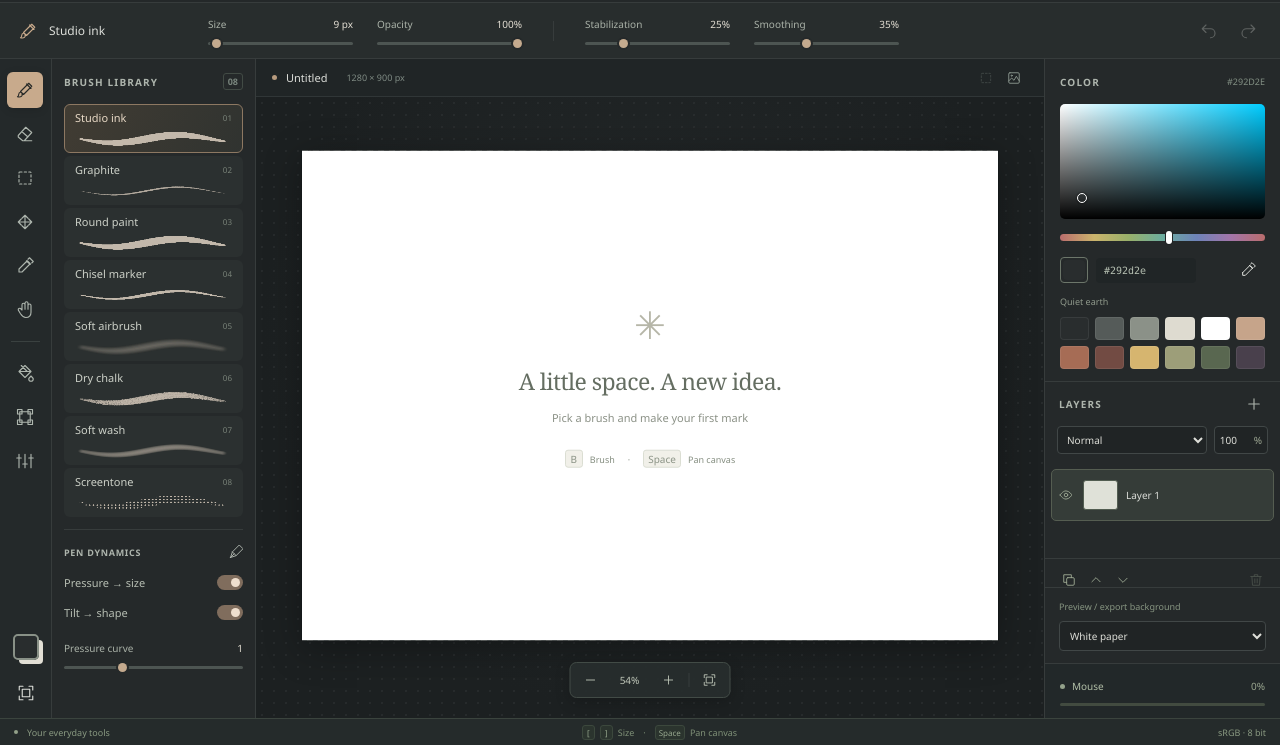
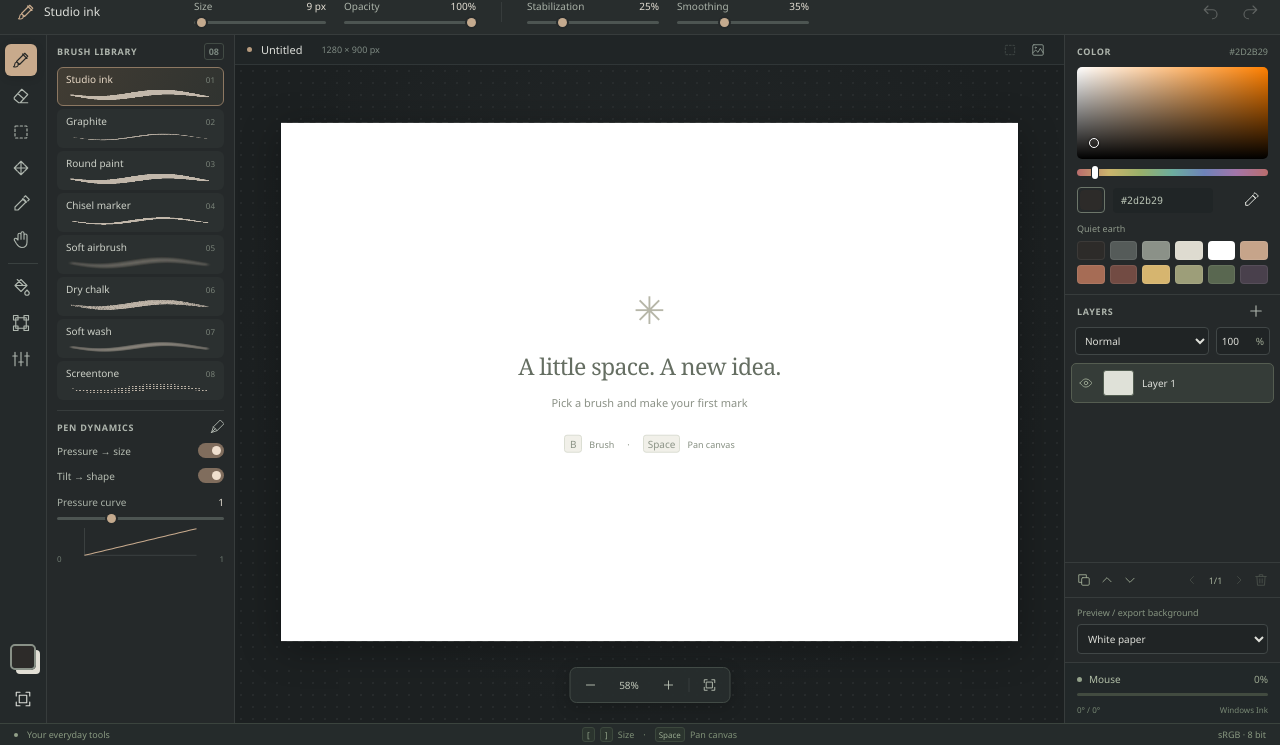
Before and after one commit to glitchykid/xartist, a website built with Vite: page index.html in a window 1280 px wide. Shown: the part 55-800 px from the top of the page. Built offline with nearby package versions, Linux system fonts and the light colour scheme.

Commit message:
Make the studio scroll-free and publish compact Windows preview

```diff
--- a/package.json
+++ b/package.json
@@ -1,6 +1,6 @@
 {
   "name": "xartist",
-  "version": "0.1.0",
+  "version": "0.1.1",
   "description": "A calm, free illustration studio with expressive tablet-aware brushes.",
   "author": "glitchykid",
   "license": "MIT",
--- a/src/i18n.ts
+++ b/src/i18n.ts
@@ -3,6 +3,15 @@ export type Locale = (typeof locales)[number];
 export const languages = ['English', 'Русский', 'Українська', '한국어', '日本語', '简体中文'];
 // Every row has the same locale order; keeping translations together prevents missing keys.
 const messages = {
+  previousPage: [
+    'Previous layers',
+    'Предыдущие слои',
+    'Попередні шари',
+    '이전 레이어',
+    '前のレイヤー',
+    '上一页图层',
+  ],
+  nextPage: ['Next layers', 'Следующие слои', 'Наступні шари', '다음 레이어', '次のレイヤー', '下一页图层'],
   studio: [
     'Illustration studio',
     'Студия иллюстрации',
--- a/src/icons.ts
+++ b/src/icons.ts
@@ -1,4 +1,6 @@
 const paths: Record<string, string> = {
+  left: '<path d="m15 5-7 7 7 7"/>',
+  right: '<path d="m9 5 7 7-7 7"/>',
   brush: '<path d="m14 4 6 6M8 16l-2-2L17 3l4 4-11 11-2-2ZM6 15c-4 0-1 5-4 6 5 1 7-1 6-4"/>',
   eraser: '<path d="m3 14 10-11 8 7-10 11H9l-6-5ZM8 9l8 7M11 21h10"/>',
   select: '<rect x="4" y="4" width="16" height="16" rx="1" stroke-dasharray="3 3"/>',
--- a/src/main.ts
+++ b/src/main.ts
@@ -28,7 +28,7 @@ const button = (action: string, key: Key, glyph: string, extra = '', shortcut =
 const range = (id: string, key: Key, min: number, max: number, value: number, unit = '', step = 1) =>
   `<label class="range-field" for="${id}"><span>${t(key)}</span><output id="${id}-value">${value}${unit}</output><input id="${id}" type="range" min="${min}" max="${max}" step="${step}" value="${value}" data-unit="${unit}"></label>`;
 const swatches = [
-  '#292d2e',
+  '#2d2b29',
   '#555b59',
   '#8b9188',
   '#dedbd0',
@@ -48,7 +48,7 @@ class Studio {
     kind: 'ink',
     size: 9,
     opacity: 1,
-    color: '#292d2e',
+    color: '#2d2b29',
     stabilization: 25,
     smoothing: 35,
     pressure: true,
@@ -79,6 +79,7 @@ class Studio {
   private recoveryTimer = 0;
   private toastTimer = 0;
   private hasMarks = false;
+  private layerPage = 0;
   private savedRecovery: string | undefined;
   private inspectorCancel: (() => void) | null = null;
   constructor() {
@@ -86,7 +87,10 @@ class Studio {
     this.mount();
     this.bindDocument();
     this.fit();
-    window.addEventListener('resize', () => this.fit());
+    window.addEventListener('resize', () => {
+      this.fit();
+      this.refresh(true);
+    });
     window.addEventListener('keydown', (e) => this.key(e));
     window.addEventListener('keyup', (e) => {
       if (e.code === 'Space') {
@@ -137,7 +141,7 @@ class Studio {
           <div class="canvas-controls">${button('zoom-out', 'zoom', 'minus')}<button data-action="actual" id="zoom-label">100%</button>${button('zoom-in', 'zoom', 'plus')}<span class="divider"></span>${button('fit', 'fit', 'fit')}</div></div>
       </main>
       <aside class="right-panel"><section class="color-panel"><div class="panel-heading">${t('color')}<span id="hex-value">${this.settings.color.toUpperCase()}</span></div><div id="color-field" role="slider" tabindex="0" aria-label="${t('color')}" aria-valuemin="0" aria-valuemax="100" aria-valuenow="0"><span id="color-point"></span></div><input id="hue" type="range" min="0" max="359" value="20" aria-label="${t('color')}" class="hue"><div class="color-value"><label class="color-chip"><input id="color-picker" type="color" value="${this.settings.color}" aria-label="${t('color')}"></label><input id="hex" value="${this.settings.color}" aria-label="HEX" maxlength="7"><button data-action="tool:eyedropper" title="${t('eyedropper')}">${icon('eyedropper', 16)}</button></div><div class="palette-label">${t('palette')}</div><div class="swatches">${swatches.map((c) => `<button style="--swatch:${c}" data-color="${c}" title="${c}" aria-label="${c}"></button>`).join('')}</div></section>
-        <section class="layers-panel"><div class="panel-heading"><span>${t('layers')}</span>${button('add-layer', 'addLayer', 'plus')}</div><div class="layer-options"><select id="blend" aria-label="${t('blend')}">${(['source-over', 'multiply', 'screen', 'overlay'] as Blend[]).map((v) => `<option value="${v}">${t(v === 'source-over' ? 'normal' : v)}</option>`).join('')}</select><label class="layer-alpha" title="${t('opacity')}"><input id="layer-opacity" type="number" min="0" max="100" value="100" aria-label="${t('opacity')}"><span>%</span></label></div><div id="layers"></div><div class="layer-actions">${button('duplicate', 'duplicate', 'duplicate')}${button('up', 'up', 'up')}${button('down', 'down', 'down')}<span></span>${button('delete-layer', 'delete', 'delete')}</div></section>
+        <section class="layers-panel"><div class="panel-heading"><span>${t('layers')}</span>${button('add-layer', 'addLayer', 'plus')}</div><div class="layer-options"><select id="blend" aria-label="${t('blend')}">${(['source-over', 'multiply', 'screen', 'overlay'] as Blend[]).map((v) => `<option value="${v}">${t(v === 'source-over' ? 'normal' : v)}</option>`).join('')}</select><label class="layer-alpha" title="${t('opacity')}"><input id="layer-opacity" type="number" min="0" max="100" value="100" aria-label="${t('opacity')}"><span>%</span></label></div><div id="layers"></div><div class="layer-actions">${button('duplicate', 'duplicate', 'duplicate')}${button('up', 'up', 'up')}${button('down', 'down', 'down')}<div class="layer-pager">${button('page-prev', 'previousPage', 'left')}<span id="layer-page" aria-live="polite">1/1</span>${button('page-next', 'nextPage', 'right')}</div>${button('delete-layer', 'delete', 'delete')}</div></section>
         <div class="paper-setting"><label for="paper">${t('background')}</label><select id="paper"><option value="white" ${this.paper ? 'selected' : ''}>${t('paper')}</option><option value="transparent" ${!this.paper ? 'selected' : ''}>${t('transparent')}</option></select></div>
         <div class="pen-panel" title="${t('penHint')}"><div><span class="status-led"></span><strong id="device">${t('mouse')}</strong><span id="pressure-number">0%</span></div><div class="meter"><i id="pressure-meter"></i></div><p><span id="tilt-number">0° / 0°</span><span>Windows Ink</span></p></div>
       </aside></div><footer class="statusbar"><span class="status-led"></span><span id="status">${t('essentials')}</span><span class="footer-tip"><kbd>[</kbd> <kbd>]</kbd> ${t('size')} <span>·</span> <kbd>Space</kbd> ${t('hand')}</span><span id="selection-info"></span><span>sRGB · 8 bit</span></footer>
@@ -234,7 +238,7 @@ class Studio {
   private bindDocument() {
     this.doc.onChange = () => {
       this.hasMarks = true;
-      this.refresh();
+      this.refresh(true);
       this.render();
       this.syncDirty();
       clearTimeout(this.recoveryTimer);
@@ -272,19 +276,27 @@ class Studio {
     this.strokeSurface = surface(doc.width, doc.height);
     this.working = null;
     this.bindDocument();
-    this.refresh();
+    this.refresh(true);
     this.fit();
     this.syncDirty();
   }
-  private refresh() {
+  private refresh(revealActive = false) {
     $('#document-name').textContent = this.doc.name + (this.doc.dirty ? ' •' : '');
     $('#document-size').textContent = `${this.doc.width} × ${this.doc.height} px`;
     $<HTMLButtonElement>('#undo').disabled = !this.doc.canUndo;
     $<HTMLButtonElement>('#redo').disabled = !this.doc.canRedo;
     $<HTMLButtonElement>('#deselect').disabled = !this.doc.selection;
     $('#empty-hint').hidden = this.hasMarks;
+    const ordered = [...this.doc.layers].reverse();
+    const rows = Math.max(1, Math.floor($('#layers').clientHeight / 43));
+    const pages = Math.max(1, Math.ceil(ordered.length / rows));
+    if (revealActive) this.layerPage = Math.floor(ordered.findIndex((l) => l.id === this.doc.active) / rows);
+    this.layerPage = Math.max(0, Math.min(pages - 1, this.layerPage));
+    $('#layer-page').textContent = `${this.layerPage + 1}/${pages}`;
+    $<HTMLButtonElement>('[data-action="page-prev"]').disabled = this.layerPage === 0;
+    $<HTMLButtonElement>('[data-action="page-next"]').disabled = this.layerPage === pages - 1;
     $('#layers').replaceChildren(
-      ...[...this.doc.layers].reverse().map((l) => {
+      ...ordered.slice(this.layerPage * rows, (this.layerPage + 1) * rows).map((l) => {
         const row = document.createElement('div');
         row.className = 'layer-row' + (l.id === this.doc.active ? ' active' : '');
         row.dataset.layerId = l.id;
@@ -681,6 +693,7 @@ class Studio {
   }
   private modal(title: Key, content: string) {
     const dialog = $<HTMLDialogElement>('#dialog');
+    dialog.classList.toggle('wide-dialog', title === 'shortcuts');
     dialog.innerHTML = `<div class="dialog-heading"><h2>${t(title)}</h2><button type="button" id="dialog-close" aria-label="${t('close')}">${icon('close')}</button></div>${content}`;
     $('#dialog-close').onclick = () => this.closeDialog();
     dialog.oncancel = (e) => {
@@ -856,7 +869,7 @@ class Studio {
   private preferences() {
     this.modal(
       'settings',
-      `<label class="text-field">${t('language')}<select id="language">${locales.map((l, i) => `<option value="${l}" ${l === locale ? 'selected' : ''}>${languages[i]}</option>`).join('')}</select></label><p class="dialog-copy">${t('penHint')}</p><p class="settings-about">X Artist 0.1.0 · MIT<br>Electron 44 · Canvas 2D</p>`,
+      `<label class="text-field">${t('language')}<select id="language">${locales.map((l, i) => `<option value="${l}" ${l === locale ? 'selected' : ''}>${languages[i]}</option>`).join('')}</select></label><p class="dialog-copy">${t('penHint')}</p><p class="settings-about">X Artist 0.1.1 · MIT<br>Electron 44 · Canvas 2D</p>`,
     );
     $<HTMLSelectElement>('#language').onchange = (e) => {
       setLocale((e.target as HTMLSelectElement).value as Locale);
@@ -1009,6 +1022,14 @@ class Studio {
         case 'down':
           this.doc.moveLayer(-1);
           break;
+        case 'page-prev':
+          this.layerPage--;
+          this.refresh();
+          break;
+        case 'page-next':
+          this.layerPage++;
+          this.refresh();
+          break;
         case 'layer':
           this.doc.active = value;
           this.refresh();
--- a/src/style.css
+++ b/src/style.css
@@ -161,41 +161,41 @@ kbd {
   min-width: 1000px;
 }
 .topbar {
-  height: 58px;
+  height: 44px;
   flex-shrink: 0;
   display: flex;
   align-items: center;
   border-bottom: 1px solid var(--line);
-  padding: 0 18px 0 12px;
-  gap: 26px;
+  padding: 0 12px;
+  gap: 18px;
   background: #242829;
 }
 .brand {
   display: flex;
   align-items: center;
-  gap: 10px;
-  width: 239px;
+  gap: 8px;
+  width: 218px;
   flex-shrink: 0;
 }
 .brand img {
-  height: 35px;
-  width: 35px;
+  height: 29px;
+  width: 29px;
   border-radius: 8px;
 }
 .brand > span {
-  font-size: 17px;
+  font-size: 15px;
   letter-spacing: -0.6px;
   font-weight: 600;
-  line-height: 18px;
+  line-height: 16px;
 }
 .brand small {
   display: block;
-  font-size: 9px;
-  letter-spacing: 1px;
+  font-size: 8px;
+  letter-spacing: 0.7px;
   text-transform: uppercase;
   color: var(--muted);
   font-weight: 400;
-  margin-top: 2px;
+  margin-top: 0;
 }
 .brand .version {
   font-size: 10px;
@@ -249,20 +249,20 @@ kbd {
   color: #202425;
 }
 .options {
-  height: 64px;
+  height: 46px;
   flex-shrink: 0;
   display: flex;
   align-items: center;
-  padding: 0 14px;
-  gap: 24px;
+  padding: 0 12px;
+  gap: 18px;
   border-bottom: 1px solid var(--line);
   background: #282d2d;
 }
 .current-brush {
   display: flex;
   align-items: center;
-  gap: 12px;
-  min-width: 170px;
+  gap: 9px;
+  min-width: 164px;
   padding-left: 5px;
 }
 .current-brush > span {
@@ -277,7 +277,7 @@ kbd {
   display: grid;
   grid-template-columns: 1fr auto;
   align-items: center;
-  gap: 11px 6px;
+  gap: 8px 6px;
   font-size: 10px;
   color: #aab2a8;
 }
@@ -292,7 +292,7 @@ kbd {
   margin: 0;
 }
 .options .range-field {
-  width: 145px;
+  width: 132px;
 }
 .history-actions {
   display: flex;
@@ -305,18 +305,18 @@ kbd {
   min-height: 0;
 }
 .toolbar {
-  flex: 0 0 52px;
+  flex: 0 0 44px;
   border-right: 1px solid var(--line);
-  padding: 13px 7px 10px;
+  padding: 9px 5px;
   display: flex;
   flex-direction: column;
-  gap: 8px;
+  gap: 4px;
   background: #24292a;
 }
 .toolbar > button {
-  height: 36px;
-  width: 36px;
-  padding: 7px;
+  height: 32px;
+  width: 32px;
+  padding: 6px;
   border-radius: 6px;
   color: #aeb6ae;
 }
@@ -328,14 +328,14 @@ kbd {
 .tool-separator {
   height: 1px;
   background: #3a4140;
-  margin: 5px 4px;
+  margin: 3px;
 }
 .toolbar-bottom {
   margin-top: auto;
   display: flex;
   flex-direction: column;
   align-items: center;
-  gap: 12px;
+  gap: 8px;
 }
 .toolbar-color {
   width: 26px;
@@ -347,21 +347,21 @@ kbd {
   display: block;
 }
 .left-panel {
-  width: 204px;
-  flex: 0 0 204px;
+  width: 188px;
+  flex: 0 0 188px;
   background: var(--panel);
   border-right: 1px solid var(--line);
-  overflow-y: auto;
-  padding: 0 12px;
+  overflow-y: hidden;
+  padding: 0 10px;
 }
 .panel-heading {
-  height: 45px;
+  height: 32px;
   display: flex;
   justify-content: space-between;
   align-items: center;
-  font-size: 10px;
+  font-size: 9px;
   text-transform: uppercase;
-  letter-spacing: 1.15px;
+  letter-spacing: 0.7px;
   font-weight: 600;
   color: #aeb5ad;
 }
@@ -376,14 +376,14 @@ kbd {
 .brush-list {
   display: flex;
   flex-direction: column;
-  gap: 5px;
+  gap: 3px;
 }
 .brush-card {
   display: block;
   text-align: left;
   border: 1px solid transparent;
-  padding: 7px 10px 2px;
-  height: 59px;
+  padding: 4px 8px 1px;
+  height: 39px;
   width: 100%;
   border-radius: 6px;
   background: #2b3030;
@@ -399,7 +399,7 @@ kbd {
   display: flex;
   align-items: center;
   justify-content: space-between;
-  font-size: 11px;
+  font-size: 10px;
   color: #cdd1c8;
 }
 .brush-info small {
@@ -411,15 +411,15 @@ kbd {
 }
 .brush-card canvas {
   width: 100%;
-  height: 30px;
+  height: 18px;
   display: block;
   opacity: 0.9;
-  margin-top: 2px;
+  margin-top: 0;
 }
 .dynamics {
   border-top: 1px solid var(--line);
-  margin-top: 19px;
-  padding-bottom: 16px;
+  margin-top: 10px;
+  padding-bottom: 6px;
 }
 .dynamics .panel-heading {
   font-size: 9px;
@@ -430,30 +430,32 @@ kbd {
   align-items: center;
   justify-content: space-between;
   gap: 12px;
-  margin-bottom: 15px;
+  margin-bottom: 10px;
   color: #b7beb3;
-  font-size: 11px;
+  font-size: 10px;
 }
 .dynamics .range-field {
-  margin-top: 21px;
+  margin-top: 12px;
 }
 .pressure-curve {
-  height: 50px;
-  margin-top: 17px;
+  height: 36px;
+  margin-top: 8px;
   position: relative;
   padding-bottom: 10px;
 }
 .pressure-curve svg {
   width: 100%;
-  height: 40px;
+  height: 28px;
 }
 .pressure-curve span {
+  left: 0;
   position: absolute;
   bottom: 0;
   color: #707c72;
   font-size: 8px;
 }
 .pressure-curve span:last-child {
+  left: auto;
   right: 0;
 }
 .canvas-area {
@@ -464,12 +466,12 @@ kbd {
   background: #1c2021;
 }
 .document-bar {
-  height: 38px;
+  height: 30px;
   flex-shrink: 0;
   display: flex;
   align-items: center;
   gap: 9px;
-  padding: 0 16px;
+  padding: 0 12px;
   border-bottom: 1px solid #303637;
   background: #202526;
   font-size: 11px;
@@ -648,17 +650,18 @@ kbd {
   margin: 0 5px;
 }
 .right-panel {
-  width: 236px;
-  flex: 0 0 236px;
+  width: 216px;
+  flex: 0 0 216px;
   border-left: 1px solid var(--line);
   background: var(--panel);
   display: flex;
   flex-direction: column;
-  overflow-y: auto;
+  overflow-y: hidden;
 }
 .color-panel {
-  padding: 0 15px 17px;
+  padding: 0 12px 10px;
   border-bottom: 1px solid var(--line);
+  flex-shrink: 0;
 }
 #hex-value {
   font-size: 9px;
@@ -667,7 +670,7 @@ kbd {
   color: #839084;
 }
 #color-field {
-  height: 140px;
+  height: 92px;
   width: 100%;
   position: relative;
   border-radius: 5px;
@@ -690,7 +693,7 @@ kbd {
 }
 .hue {
   width: 100%;
-  margin: 15px 0 !important;
+  margin: 10px 0 !important;
   height: 7px !important;
   background: linear-gradient(
     to right,
@@ -739,17 +742,17 @@ kbd {
 .palette-label {
   font-size: 9px;
   color: #8f998b;
-  margin: 17px 0 9px;
+  margin: 8px 0 6px;
 }
 .swatches {
   display: grid;
   grid-template-columns: repeat(6, 1fr);
-  gap: 6px;
+  gap: 5px;
 }
 .swatches button {
   background: var(--swatch);
-  min-height: 23px;
-  height: 23px;
+  min-height: 19px;
+  height: 19px;
   border-radius: 4px;
   border: 1px solid #ffffff12;
 }
@@ -759,13 +762,13 @@ kbd {
 }
 .layers-panel {
   flex: 1;
-  min-height: 205px;
+  min-height: 0;
   display: flex;
   flex-direction: column;
 }
 .layers-panel > .panel-heading {
-  padding: 0 14px;
-  height: 44px;
+  padding: 0 12px;
+  height: 32px;
   flex-shrink: 0;
 }
 .layers-panel > .panel-heading button {
@@ -775,7 +778,8 @@ kbd {
 .layer-options {
   display: flex;
   gap: 7px;
-  padding: 0 12px 12px;
+  padding: 0 10px 8px;
+  flex-shrink: 0;
 }
 .layer-options select {
   flex: 1;
@@ -806,9 +810,9 @@ kbd {
 #layers {
   padding: 0 6px;
   flex: 1;
-  min-height: 92px;
-  max-height: 300px;
-  overflow-y: auto;
+  min-height: 0;
+  max-height: none;
+  overflow-y: hidden;
 }
 .layer-row {
   display: flex;
@@ -816,9 +820,11 @@ kbd {
   gap: 2px;
   border: 1px solid transparent;
   border-radius: 5px;
-  margin: 3px 0;
-  padding: 4px 2px;
-  min-height: 52px;
+  margin: 0 0 3px;
+  padding: 2px;
+  min-height: 40px;
+  height: 40px;
+  flex-shrink: 0;
 }
 .layer-row.active {
   background: #353c38;
@@ -849,8 +855,8 @@ kbd {
   background: transparent;
 }
 .layer-thumb {
-  width: 35px;
-  height: 30px;
+  width: 31px;
+  height: 26px;
   object-fit: contain;
   background: #dfe1d8;
   border: 1px solid #525d51;
@@ -861,7 +867,7 @@ kbd {
   text-overflow: ellipsis;
   white-space: nowrap;
   font-size: 10px;
-  max-width: 100px;
+  max-width: 85px;
 }
 .layer-row .layer-lock {
   padding: 3px;
@@ -878,14 +884,15 @@ kbd {
   height: 12px;
 }
 .layer-actions {
-  padding: 8px 12px;
+  padding: 5px 8px;
   display: flex;
   border-top: 1px solid var(--line);
-  gap: 3px;
+  gap: 1px;
+  flex-shrink: 0;
 }
 .layer-actions button {
-  padding: 4px;
-  min-height: 26px;
+  padding: 3px;
+  min-height: 24px;
   color: #a0ad96;
 }
 .layer-actions svg {
@@ -896,22 +903,24 @@ kbd {
   flex: 1;
 }
 .paper-setting {
-  padding: 12px 14px;
+  padding: 8px 12px;
   border-top: 1px solid var(--line);
   display: flex;
   flex-direction: column;
-  gap: 8px;
+  gap: 5px;
   font-size: 9px;
   color: #879581;
+  flex-shrink: 0;
 }
 .paper-setting select {
   font-size: 10px;
   padding: 6px;
 }
 .pen-panel {
-  padding: 15px 15px 10px;
+  padding: 9px 12px 6px;
   background: #222829;
   border-top: 1px solid var(--line);
+  flex-shrink: 0;
 }
 .pen-panel > div:first-child {
   display: flex;
@@ -940,7 +949,7 @@ kbd {
 .meter {
   height: 3px;
   background: #424b40;
-  margin: 10px 0;
+  margin: 7px 0;
   border-radius: 2px;
   overflow: hidden;
 }
@@ -957,10 +966,10 @@ kbd {
   color: #798975;
   font-size: 8px;
   margin: 0;
-  line-height: 20px;
+  line-height: 14px;
 }
 .statusbar {
-  height: 27px;
+  height: 22px;
   flex-shrink: 0;
   display: flex;
   align-items: center;
@@ -1021,13 +1030,13 @@ kbd {
 dialog {
   border: 1px solid #505c4d;
   border-radius: 10px;
-  padding: 24px;
+  padding: 20px;
   width: 430px;
   background: #282e2d;
   color: #d9dfd0;
   box-shadow: 0 25px 100px #0007;
-  max-height: 85vh;
-  overflow: auto;
+  max-height: calc(100vh - 32px);
+  overflow: hidden;
 }
 dialog::backdrop {
   background: #10171588;
@@ -1124,8 +1133,8 @@ dialog::backdrop {
 }
 .shortcut-list {
   display: grid;
-  grid-template-columns: 1fr;
-  gap: 9px;
+  grid-template-columns: 1fr 1fr;
+  gap: 12px 28px;
 }
 .shortcut-list > div {
   display: flex;
@@ -1153,36 +1162,6 @@ dialog::backdrop {
 ::-webkit-scrollbar-thumb {
   background: #485443;
   border-radius: 4px;
-}
-@media (max-height: 850px) {
-  .brush-card {
-    height: 49px;
-    padding-top: 5px;
-  }
-  .brush-card canvas {
-    height: 24px;
-  }
-  .brush-list {
-    gap: 3px;
-  }
-  .dynamics {
-    margin-top: 12px;
-  }
-  .pressure-curve {
-    display: none;
-  }
-  .color-panel {
-    padding-bottom: 12px;
-  }
-  #color-field {
-    height: 115px;
-  }
-  .palette-label {
-    margin-top: 11px;
-  }
-  .options {
-    height: 56px;
-  }
 }
 @media (max-width: 1220px) {
   .left-panel {
@@ -1220,3 +1199,25 @@ dialog::backdrop {
     transition: none !important;
   }
 }
+
+.layer-pager {
+  display: flex;
+  align-items: center;
+  justify-content: center;
+  gap: 1px;
+  margin-left: auto;
+  font-size: 9px;
+  color: #a8b39d;
+}
+.layer-pager span {
+  min-width: 25px;
+  text-align: center;
+  font-variant-numeric: tabular-nums;
+}
+.layer-pager button svg {
+  width: 12px;
+  height: 12px;
+}
+.wide-dialog {
+  width: 650px;
+}
```
Also changed, not shown: AGENTS.md (+1 -1 lines), docs/RELEASE_NOTES.md (+3 -3 lines), docs/VALIDATION.md (+4 -2 lines), electron/main.cjs (+4 -3 lines), scripts/publish-release.mjs (added, +75 -0 lines), scripts/publish-release.test.mjs (added, +70 -0 lines), tests/studio.spec.ts (+60 -15 lines), .github/workflows/release.yml, README.md, docs/studio-compact-ru.png (added), docs/studio.png, 1 other file.
